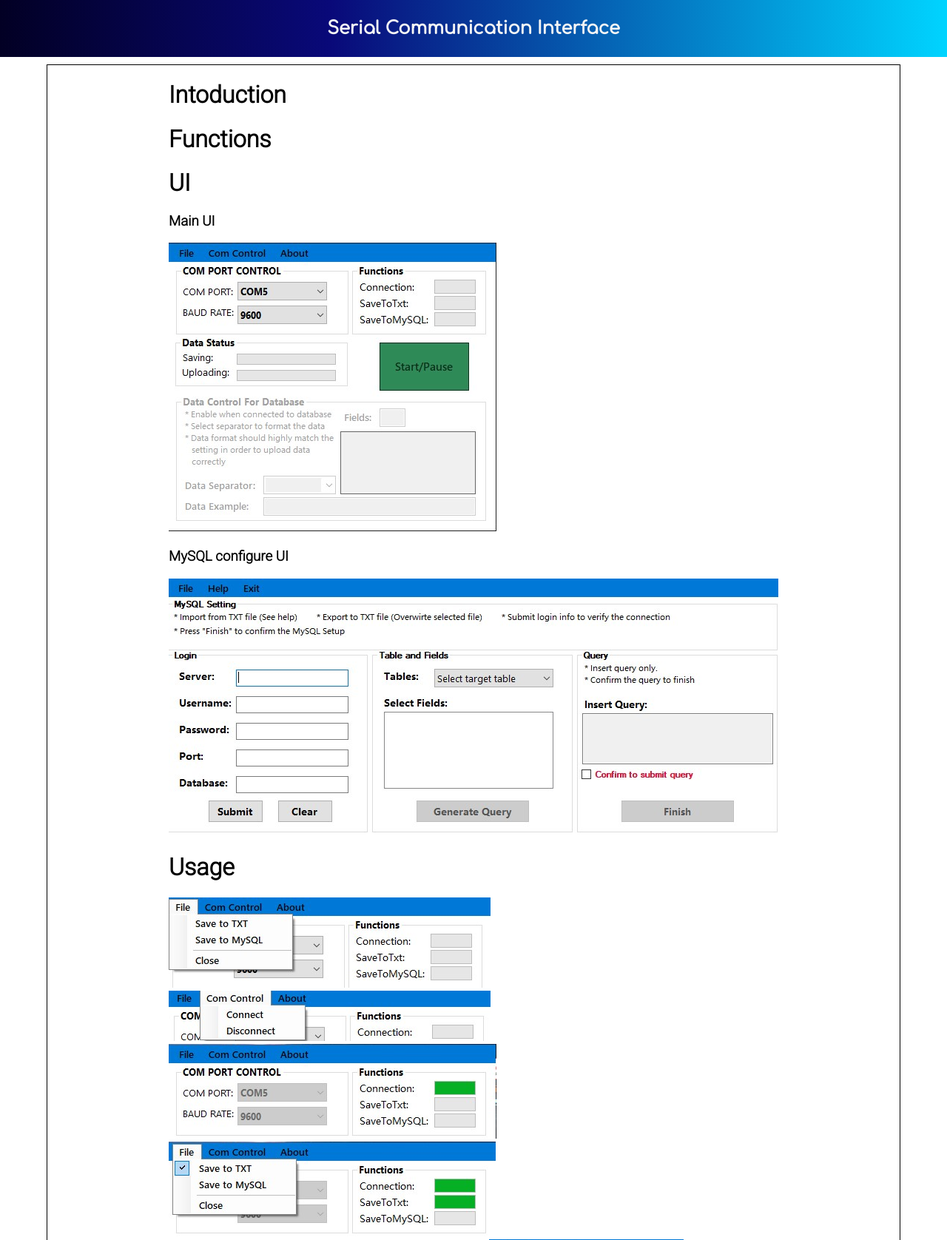
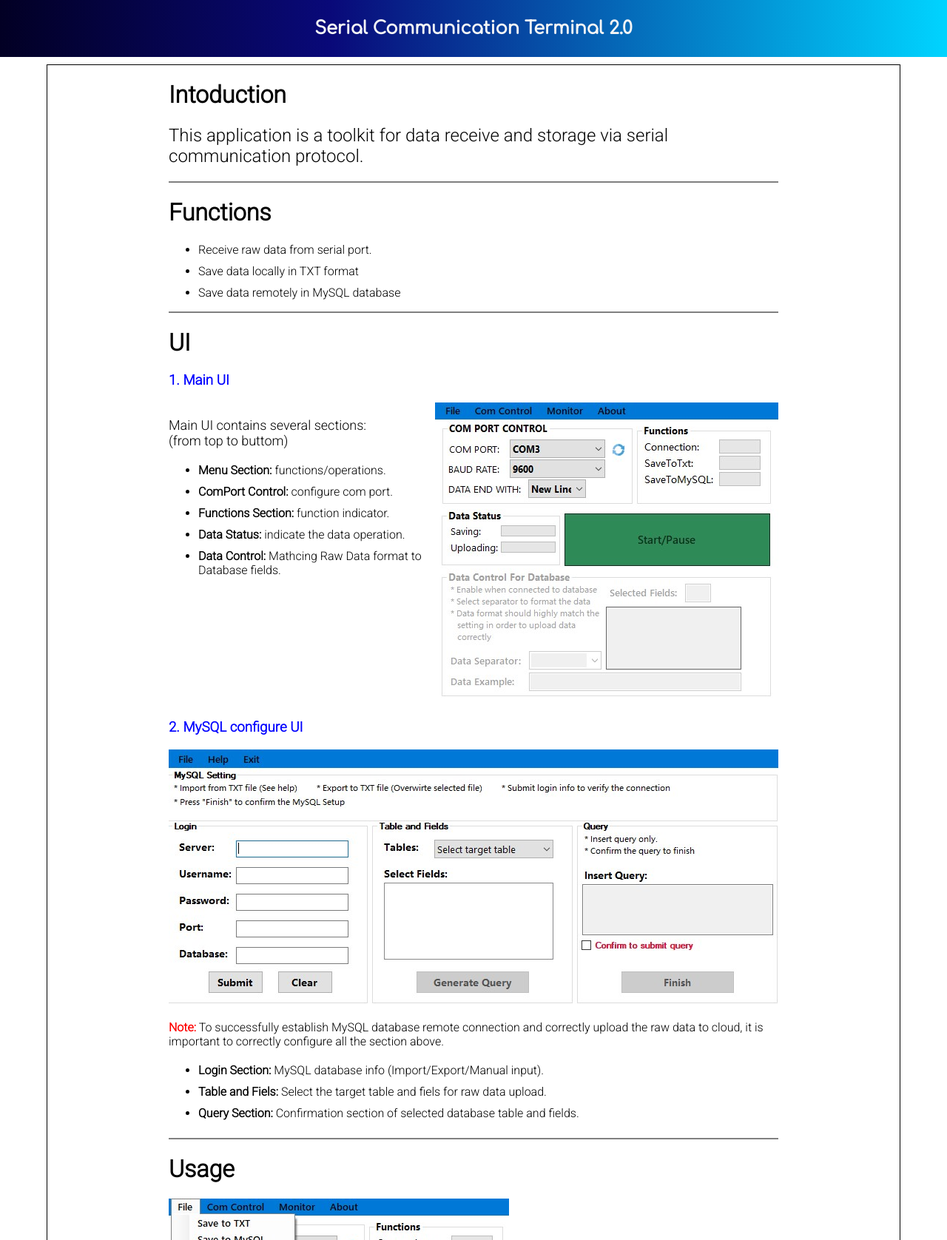
Before and after one commit to SamZ-x/CaseDeploy, a PHP site: page /SCI/index.html in a window 1280 px wide. Shown: the top 1676 px of the page at 74% size. Run offline with PHP 8.4, Linux system fonts and the light colour scheme; some web fonts are replaced.

Commit message:
- add text

```diff
--- a/SCI/index.html
+++ b/SCI/index.html
@@ -10,26 +10,57 @@
 <body class="homesite">
     <div>
         <header class="head">
-            <h2>Serial Communication Interface</h1>
+            <h2>Serial Communication Terminal 2.0</h1>
         </header>
     </div>
     <div class="content">
         <div class="mainsection">
             <div class = "introduction">
                 <h1>Intoduction</h1>
-
+                <p style="font-size:x-large">This application is a toolkit for data receive and storage via serial communication protocol.</p>
             </div>
+            <hr style="height:2px;border-width:0;color:gray;background-color:gray">
             <div class = "functions">
                 <h1>Functions</h1>
-
+                <div>
+                    <ul>
+                        <li>Receive raw data from serial port.</li>
+                        <li>Save data locally in TXT format</li>
+                        <li>Save data remotely in MySQL database</li>
+                    </ul>
+                </div>
             </div>
+            <hr style="height:2px;border-width:0;color:gray;background-color:gray">
             <div class = "ui">
                 <h1>UI</h1>
-                <h3>Main UI</h3>
-                <img src="images/UI/UI_main.jpg" alt="UI_main">
-                <h3>MySQL configure UI</h3>
-                <img src="images/UI/UI_mysqlconfig.jpg" alt="UI_MySQLconfig">
+                <h3 style="color:blue">1. Main UI</h3>
+                <div class=" mainUI">
+                    <div>
+                        <p style="font-size:large">Main UI contains several sections:<br> (from top to buttom)</p>
+                        <ul>
+                            <li><b>Menu Section: </b>functions/operations. </li>
+                            <li><b>ComPort Control: </b>configure com port. </li>
+                            <li><b>Functions Section: </b>function indicator. </li>
+                            <li><b>Data Status: </b>indicate the data operation. </li>
+                            <li><b>Data Control: </b>Mathcing Raw Data format to Database fields.</li>
+                        </ul>
+                    </div>
+                    <img src="images/UI/UI_main.jpg" alt="UI_main">
+                </div>
+                <h3 style="color:blue">2. MySQL configure UI</h3>
+                <div class="mysqlconfigUI">
+                    <img src="images/UI/UI_mysqlconfig.jpg" alt="UI_MySQLconfig">
+                    <div>
+                        <p><b style="color:red">Note:</b> To successfully establish MySQL database remote connection and correctly upload the raw data to cloud, it is important to correctly configure all the section above.<br></p>
+                        <ul>
+                            <li><b>Login Section: </b>MySQL database info (Import/Export/Manual input). </li>
+                            <li><b>Table and Fiels: </b>Select the target table and fiels for raw data upload.</li>
+                            <li><b>Query Section: </b>Confirmation section of selected database table and fields. </li>
+                        </ul>
+                    </div>
+                </div>
             </div>
+            <hr style="height:2px;border-width:0;color:gray;background-color:gray">
             <div class = "usage">
                 <h1>Usage</h1>
                 <img src="images/Usages/1.Usage_file.jpg" alt="menu_file">
@@ -43,6 +74,7 @@
                 <img src="images/Usages/9.Usage_datacontrol.jpg" alt="menu_file">
                 <img src="images/Usages/10.Usage_runing.jpg" alt="menu_file">
             </div>
+            <hr style="height:2px;border-width:0;color:gray;background-color:gray">
             <div class = "resource">
                 <h1>Resource</h1>
                 <a href="https://github.com/SamZ-x/SCI_9S12.git">Github Repository</a>
--- a/SCI/style_pj1.css
+++ b/SCI/style_pj1.css
@@ -1,5 +1,8 @@
 @import url('https://fonts.googleapis.com/css?family=Sniglet|Boogaloo|Slackey|Comfortaa&effect=3d');
 @import url('https://fonts.googleapis.com/css2?family=Roboto:wght@300&display=swap');
+
+p { margin: 20px 0px; }
+li {margin: 10px auto;}
 
 .homesite{
     font-family: 'Roboto', sans-serif;;
@@ -29,6 +32,19 @@
     grid-column: 2/3;
 }
 
+.mainUI{
+    display: flex;
+    flex-direction: row;
+    justify-content: flex-start;
+}
+
+.mysqlconfigUI{
+    display: flex;
+    flex-direction: column;
+    justify-content: flex-start;
+    align-items: flex-start;
+}
+
 .footer{
     text-align: center;
     padding: 20px;
```
Also changed, not shown: SCI/images/UI/UI_main.jpg, SCI/images/UI/UI_monitor_config.jpg (added), SCI/images/UI/UI_monitor_data.jpg (added), SCI/images/Usages/1.Usage_file.jpg, SCI/images/Usages/2.Usage_control.jpg, SCI/images/Usages/3.2.Usage_monitor.jpg (added), SCI/images/Usages/3.Usage_connected.jpg, SCI/images/Usages/4.Usage_connected&savetotxt.jpg, SCI/images/Usages/comcontrol_moreoptions.jpg (added).
